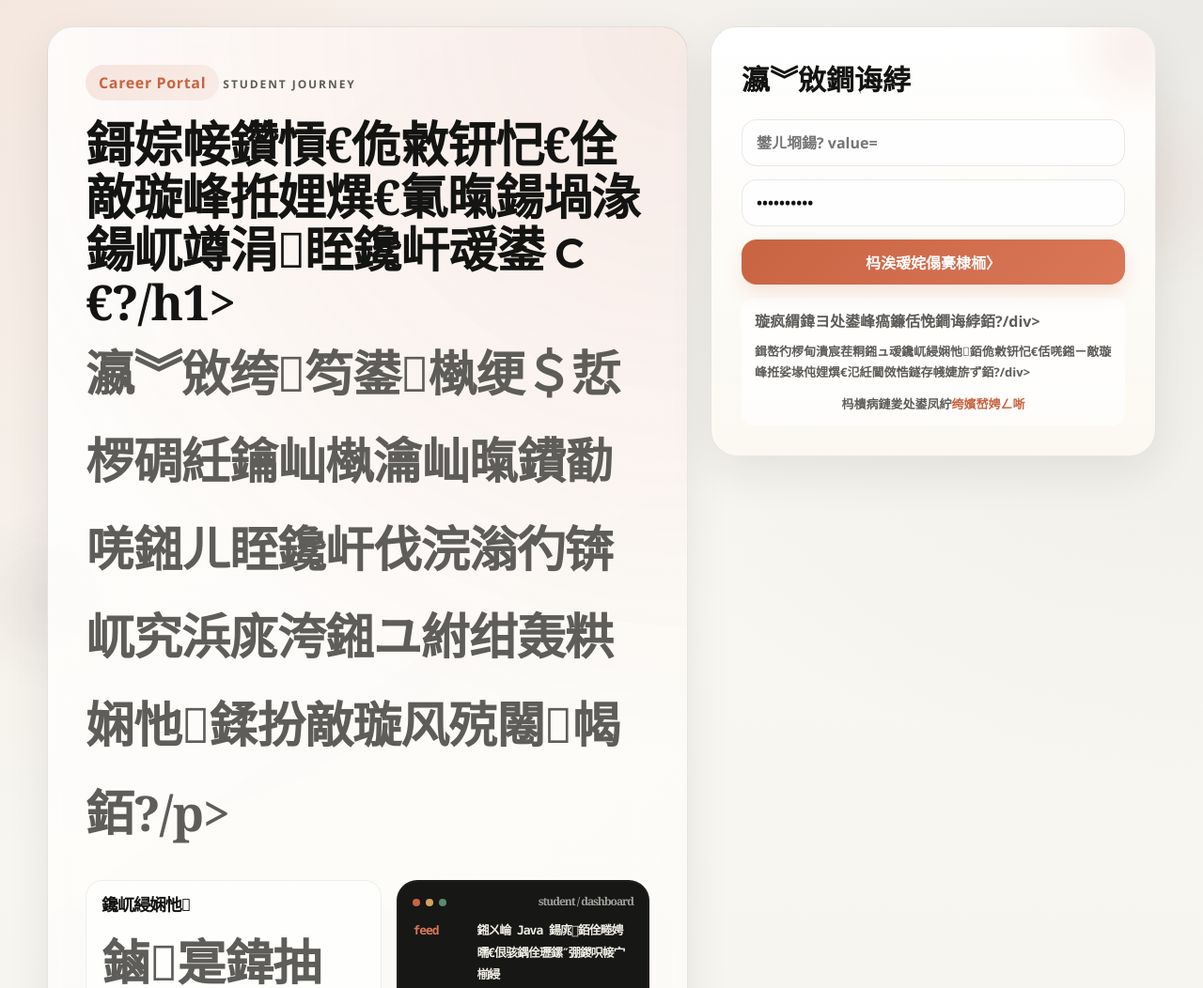
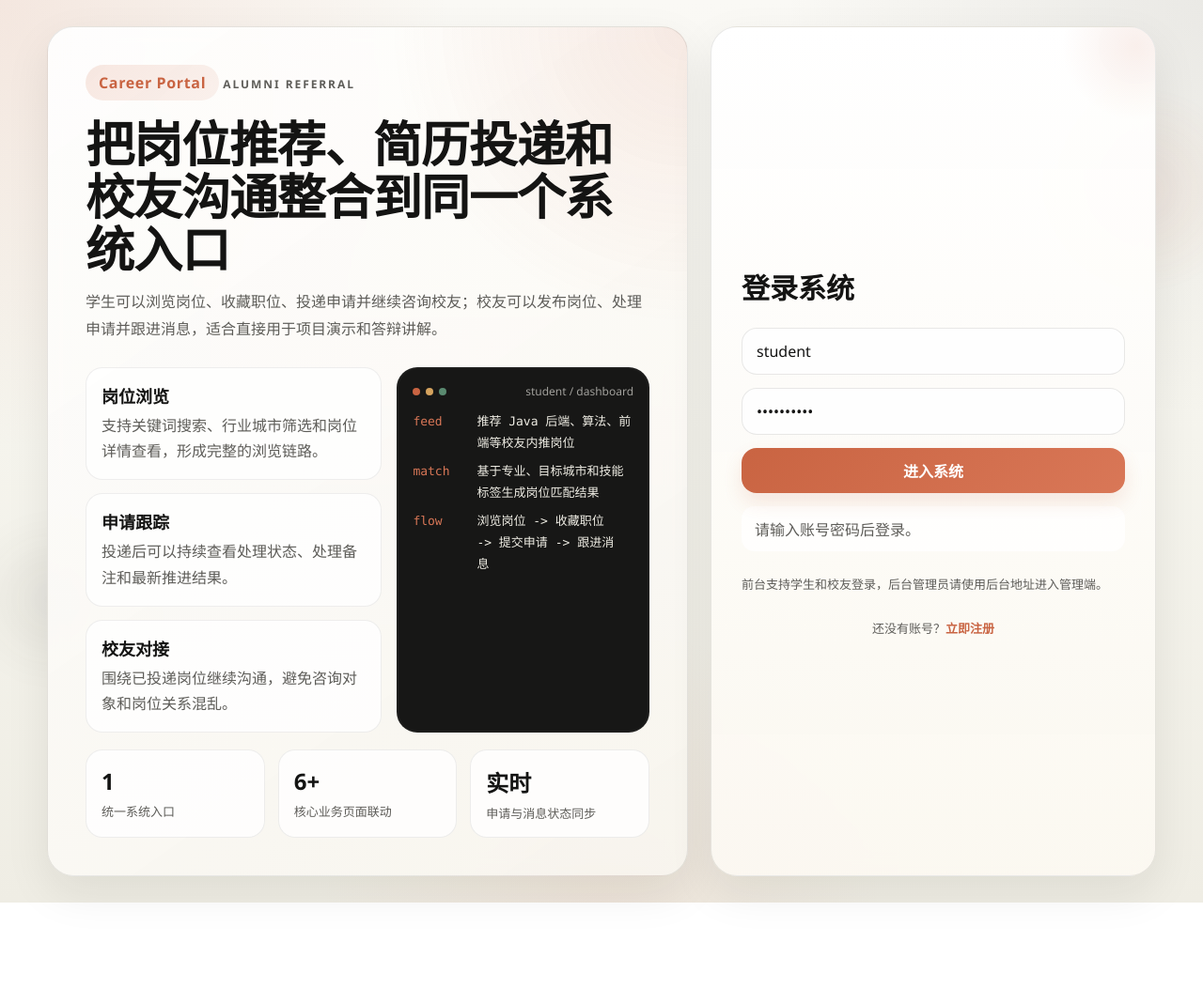
Before and after one commit to Yfanx/Design-and-Implementation-of-an-Alumni-Referral-System, a plain HTML site: page referral-app/src/main/resources/static/login.html in a window 1280 px wide. Shown: the top 1052 px of the page at 94% size. After the commit the page ends 961 px from the top, so only its background shows below. Drawn offline with Linux system fonts and the light colour scheme.

Commit message:
fix login page mojibake

```diff
--- a/referral-app/src/main/resources/static/login.html
+++ b/referral-app/src/main/resources/static/login.html
@@ -3,30 +3,30 @@
 <head>
     <meta charset="UTF-8">
     <meta name="viewport" content="width=device-width, initial-scale=1.0">
-    <title>瀛︾敓鐧诲綍 - 鏍″弸鍐呮帹骞冲彴</title>
+    <title>登录系统 - 校友内推平台</title>
     <link rel="stylesheet" href="/style.css">
 </head>
 <body class="login-page">
 <div class="login-shell">
     <section class="login-hero">
         <div class="hero-badge">Career Portal</div>
-        <div class="hero-kicker">Student Journey</div>
-        <h1>鎶婃帹鑽愩€佹敹钘忋€佺敵璇峰拰娌熼€氭暣鍚堝湪鍚屼竴涓眰鑱屽叆鍙ｃ€?/h1>
-        <p>瀛︾敓绔笉鍙槸绠＄悊椤碉紝鑰屾槸瀹屾暣鐨勫唴鎺ㄦ眰鑱屽伐浣滃彴锛屼究浜庣洿鎺ユ紨绀轰粠娴忚鍒扮敵璇风殑闂幆銆?/p>
+        <div class="hero-kicker">Alumni Referral</div>
+        <h1>把岗位推荐、简历投递和校友沟通整合到同一个系统入口</h1>
+        <p>学生可以浏览岗位、收藏职位、投递申请并继续咨询校友；校友可以发布岗位、处理申请并跟进消息，适合直接用于项目演示和答辩讲解。</p>
 
         <div class="hero-columns">
             <div class="feature-list">
                 <div class="feature-item">
-                    <strong>鑱屼綅娴忚</strong>
-                    <p>鏀寔鍏抽敭璇嶆悳绱€佹潯浠剁瓫閫夊拰鍗＄墖寮忓矖浣嶉瑙堛€?/p>
+                    <strong>岗位浏览</strong>
+                    <p>支持关键词搜索、行业城市筛选和岗位详情查看，形成完整的浏览链路。</p>
                 </div>
                 <div class="feature-item">
-                    <strong>鐢宠璺熻釜</strong>
-                    <p>鍙洿鎺ユ煡鐪嬫姇閫掔姸鎬併€佸鐞嗗娉ㄥ拰鏈€鏂版帹杩涙儏鍐点€?/p>
+                    <strong>申请跟踪</strong>
+                    <p>投递后可以持续查看处理状态、处理备注和最新推进结果。</p>
                 </div>
                 <div class="feature-item">
-                    <strong>鏍″弸娌熼€?/strong>
-                    <p>鍥寸粫鍏蜂綋宀椾綅鍙戣捣鍜ㄨ锛屾洿閫傚悎鐪熷疄姹傝亴鍦烘櫙銆?/p>
+                    <strong>校友对接</strong>
+                    <p>围绕已投递岗位继续沟通，避免咨询对象和岗位关系混乱。</p>
                 </div>
             </div>
 
@@ -35,27 +35,27 @@
                     <div class="console-dots"><span></span><span></span><span></span></div>
                     <span>student / dashboard</span>
                 </div>
-                <div class="console-line"><span class="console-label">feed</span><span>鎺ㄨ崘 Java 鍚庣銆佺畻娉曘€佷骇鍝佺瓑鏍″弸鍐呮帹宀椾綅</span></div>
-                <div class="console-line"><span class="console-label">match</span><span>鍩轰簬涓撲笟銆佺洰鏍囧煄甯傚拰鎶€鑳芥爣绛捐繘琛屽矖浣嶅尮閰?/span></div>
-                <div class="console-line"><span class="console-label">flow</span><span>娴忚鑱屼綅 -> 鏀惰棌 -> 鎶曢€掔敵璇?-> 璺熻繘娌熼€?/span></div>
+                <div class="console-line"><span class="console-label">feed</span><span>推荐 Java 后端、算法、前端等校友内推岗位</span></div>
+                <div class="console-line"><span class="console-label">match</span><span>基于专业、目标城市和技能标签生成岗位匹配结果</span></div>
+                <div class="console-line"><span class="console-label">flow</span><span>浏览岗位 -> 收藏职位 -> 提交申请 -> 跟进消息</span></div>
             </div>
         </div>
 
         <div class="hero-stat-row">
-            <div class="hero-stat"><strong>1</strong><span>缁熶竴姹傝亴鍏ュ彛</span></div>
-            <div class="hero-stat"><strong>6+</strong><span>鏍稿績涓氬姟椤甸潰鑱斿姩</span></div>
-            <div class="hero-stat"><strong>瀹炴椂</strong><span>鏀惰棌涓庣敵璇风姸鎬佸悓姝?/span></div>
+            <div class="hero-stat"><strong>1</strong><span>统一系统入口</span></div>
+            <div class="hero-stat"><strong>6+</strong><span>核心业务页面联动</span></div>
+            <div class="hero-stat"><strong>实时</strong><span>申请与消息状态同步</span></div>
         </div>
     </section>
 
     <form class="login-card" id="login-form">
-        <h2>瀛︾敓鐧诲綍</h2>
-        <input name="username" placeholder="鐢ㄦ埛鍚? value="student">
-        <input name="password" type="password" placeholder="瀵嗙爜" value="student123">
-        <button type="submit">杩涘叆姹傝亴棣栭〉</button>
-        <div class="login-result" id="login-result">璇疯緭鍏ヨ处鍙峰瘑鐮佸悗鐧诲綍銆?/div>
-        <div class="login-note">鍓嶅彴椤甸潰宸茬粡鎺ュ叆鑱屼綅娴忚銆佹敹钘忋€佸唴鎺ㄧ敵璇峰拰娑堟伅娌熼€氾紝閫傚悎鐩存帴婕旂ず銆?/div>
-        <div class="login-switch">杩樻病鏈夎处鍙凤紵<a href="/register.html">绔嬪嵆娉ㄥ唽</a></div>
+        <h2>登录系统</h2>
+        <input name="username" placeholder="用户名" value="student" autocomplete="username">
+        <input name="password" type="password" placeholder="密码" value="student123" autocomplete="current-password">
+        <button type="submit">进入系统</button>
+        <div class="login-result" id="login-result">请输入账号密码后登录。</div>
+        <div class="login-note">前台支持学生和校友登录，后台管理员请使用后台地址进入管理端。</div>
+        <div class="login-switch">还没有账号？<a href="/register.html">立即注册</a></div>
     </form>
 </div>
 <script src="/common.js?v=20260426-sidebar-work"></script>
```
